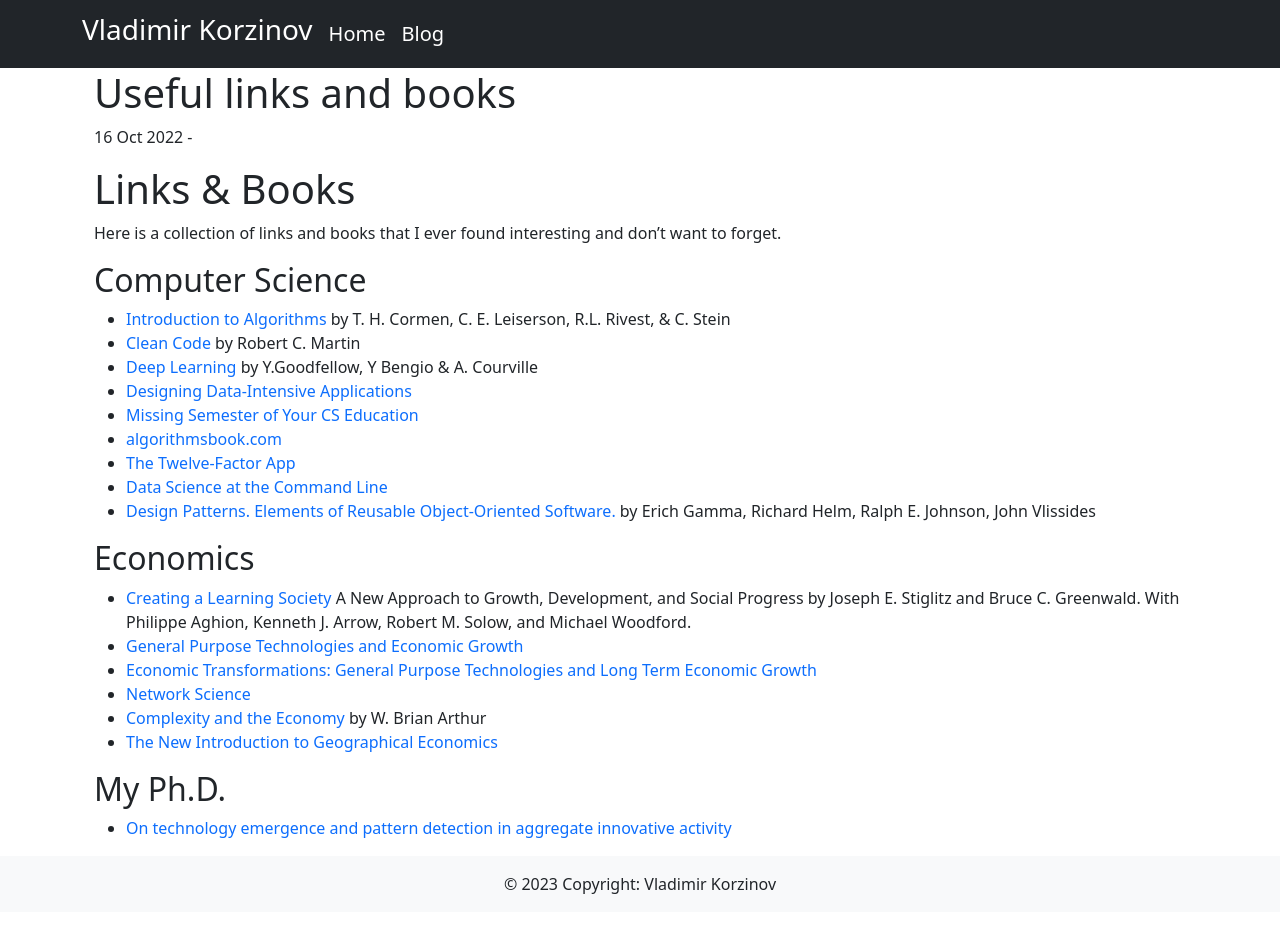
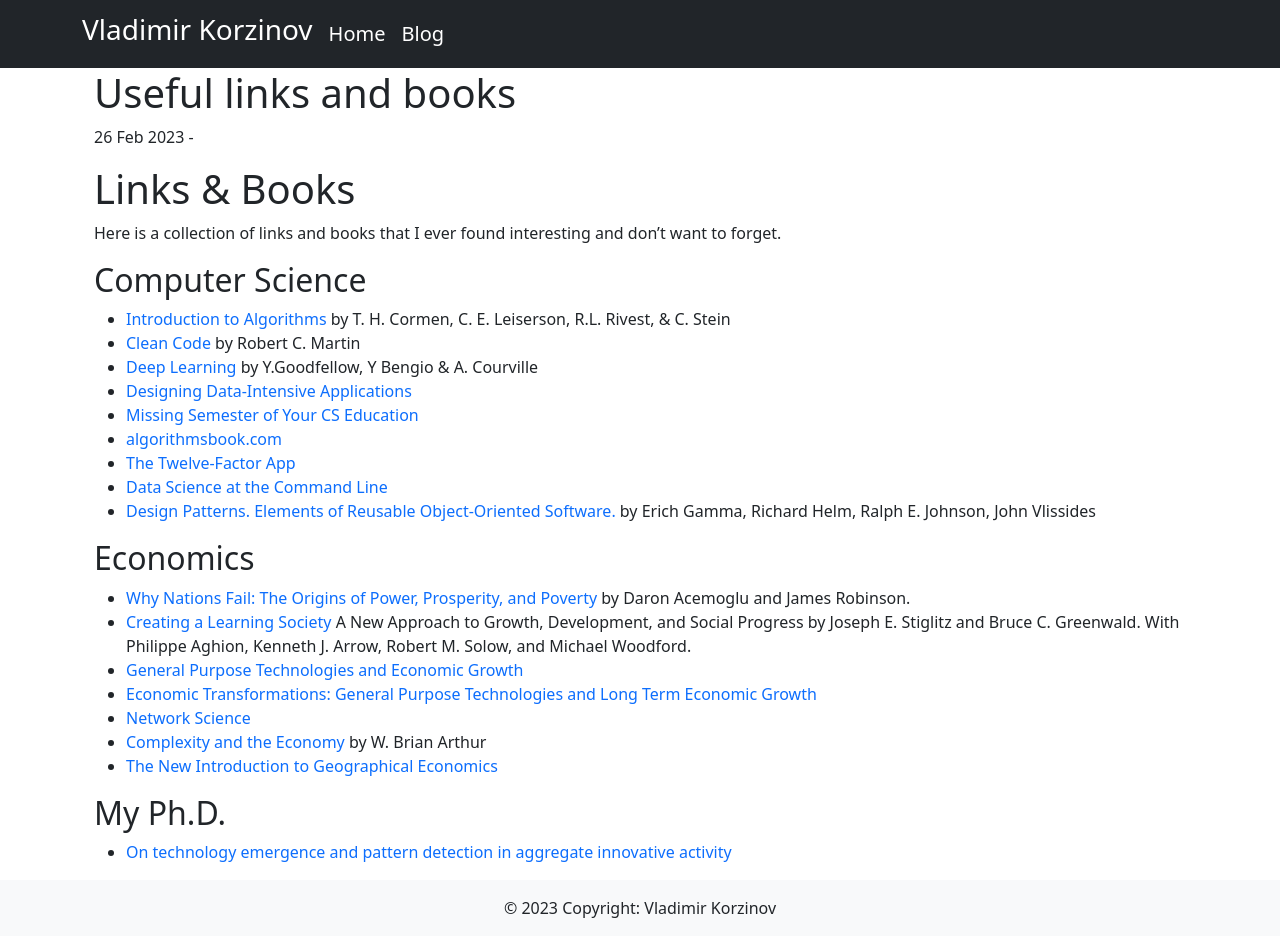
Before and after one commit to vvkorz/vvkorz.github.io, a Jekyll site: the page built from _posts/2021-05-18-library.markdown, in a window 1280 px wide and 936 px high. Built offline with Jekyll 4.4.1, drawn with Linux system fonts in a browser that asks for light colours; nearby versions of some CDN libraries; library files that are not in the unit come from our copies.

Commit message:
adding why nations fail

```diff
--- a/_posts/2021-05-18-library.markdown
+++ b/_posts/2021-05-18-library.markdown
@@ -1,7 +1,7 @@
 ---
 layout: post
-date: 2022-10-16
-category: [Raspberry Pi]
+date: 2023-02-26
+category: [Book]
 excerpt: A list of usefull links and books.
 title: Useful links and books
 ---
@@ -23,7 +23,7 @@ Here is a collection of links and books that I ever found interesting and don't
 - [Design Patterns. Elements of Reusable Object-Oriented Software.](https://www.amazon.de/Patterns-Elements-Reusable-Object-Oriented-Software/dp/0201633612) by  Erich Gamma, Richard Helm, Ralph E. Johnson, John Vlissides
 
 ## Economics
-
+- [Why Nations Fail: The Origins of Power, Prosperity, and Poverty](https://en.wikipedia.org/wiki/Why_Nations_Fail) by Daron Acemoglu and James Robinson.
 - [Creating a Learning Society](http://cup.columbia.edu/book/creating-a-learning-society/9780231152143) A New Approach to Growth, Development, and Social Progress by Joseph E. Stiglitz and Bruce C. Greenwald. With Philippe Aghion, Kenneth J. Arrow, Robert M. Solow, and Michael Woodford.
 - [General Purpose Technologies and Economic Growth](https://mitpress.mit.edu/books/general-purpose-technologies-and-economic-growth)
 - [Economic Transformations: General Purpose Technologies and Long Term Economic Growth](https://www.amazon.de/dp/B004MKLUEY/ref=cm_sw_em_r_mt_dp_U_r8kgDbB2KYWCP)
```
